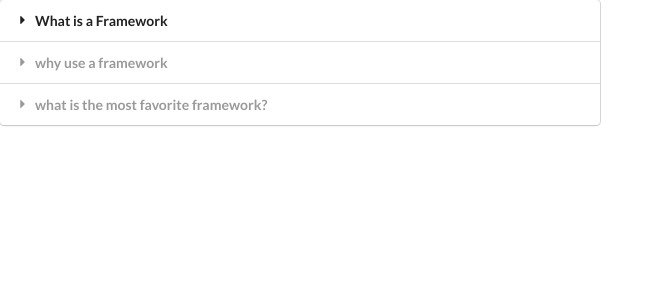
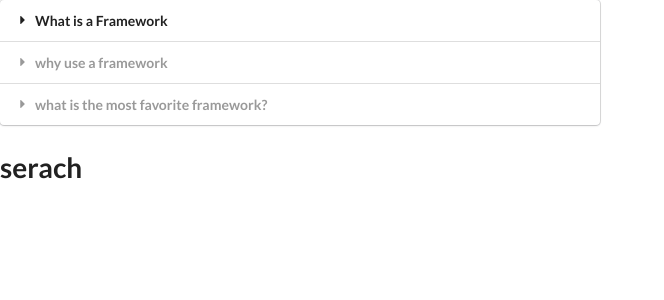
Before and after one commit to manimovassagh/Hooks, a React (Create React App) app: page / in a window 1280 px wide. Shown: the top 300 px of the page, without its empty margins (0-664 px from the left). Built offline with nearby package versions, Linux system fonts and the light colour scheme.

Commit message:
test git

```diff
--- a/src/App.js
+++ b/src/App.js
@@ -1,8 +1,7 @@
 /* eslint-disable import/no-anonymous-default-export */
 import React from "react";
 import Accordion from "./components/Accordion";
-
-
+import Search from './components/Search';
 
 const items = [
   {
@@ -18,12 +17,12 @@ const items = [
     content: "the best is React Js",
   },
 ];
-
+//test git
 export default () => {
   return (
     <div>
       <Accordion items={items} />
-
+      <Search />
     </div>
   );
 };
--- /dev/null
+++ b/src/components/Search.js
@@ -0,0 +1,9 @@
+import React from 'react';
+
+const Search = () => {
+    return (
+        <h1>serach</h1>
+     );
+}
+
+export default Search;
```
